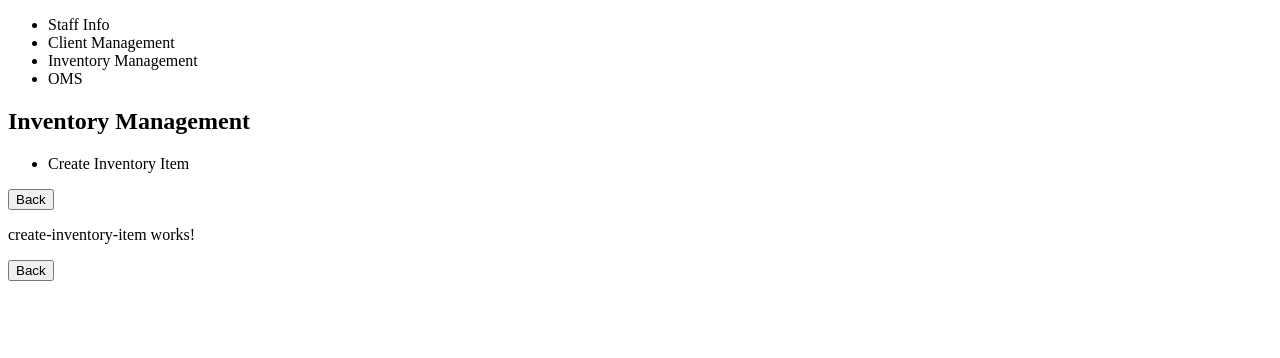
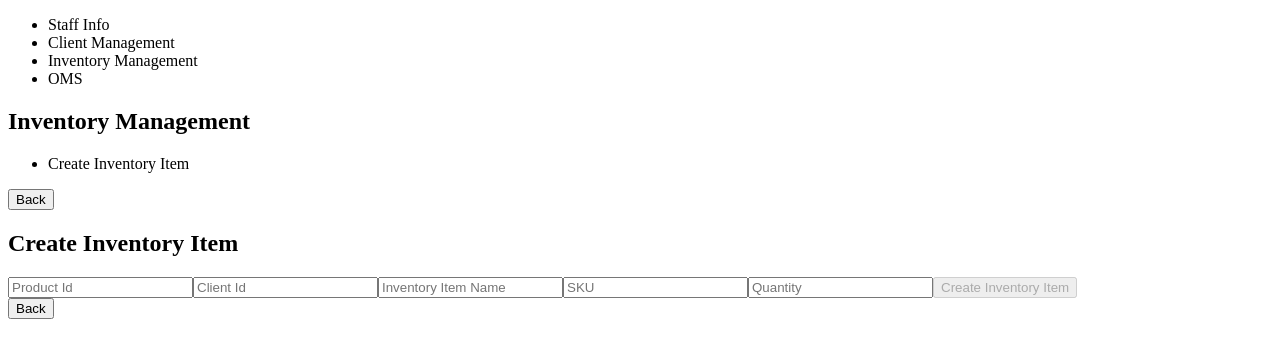
Before and after one commit to philipzhang86/mini-warehouse, an Angular app: page /staff-dashboard/inventory-dashboard/create-inventory-item in a window 1280 px wide. Shown: the top 358 px of the page. Built offline with nearby package versions, Linux system fonts and the light colour scheme.

Commit message:
create-inventory-item 1.0 added

```diff
--- a/src/app/staff-dashboard/inventory-dashboard/create-inventory-item/create-inventory-item.component.html
+++ b/src/app/staff-dashboard/inventory-dashboard/create-inventory-item/create-inventory-item.component.html
@@ -1,4 +1,30 @@
-<p>create-inventory-item works!</p>
+<div class="create-inventory-item">
+  <h2>Create Inventory Item</h2>
+  <form (ngSubmit)="form.valid && createInventoryItem()" #form="ngForm">
+    <!-- Product Id -->
+    <input type="text" [(ngModel)]="inventory.productId" name="productId" placeholder="Product Id" required ngModel
+      #productId="ngModel">
+
+    <!-- Client Id -->
+    <input type="text" [(ngModel)]="inventory.clientId" name="clientId" placeholder="Client Id" required ngModel
+      #clientId="ngModel">
+
+    <!-- Inventory Item Name -->
+    <input type="text" [(ngModel)]="inventory.productName" name="name" placeholder="Inventory Item Name" required
+      ngModel #name="ngModel">
+
+    <!-- SKU -->
+    <input type="text" [(ngModel)]="inventory.sku" name="sku" placeholder="SKU" required ngModel #sku="ngModel">
+
+    <!-- Quantity -->
+    <input type="text" [(ngModel)]="inventory.quantity" name="quantity" placeholder="Quantity" required ngModel ngModel
+      #quantity="ngModel">
+
+    <!-- Submit Button -->
+    <button type="submit" [disabled]="!form.valid">Create Inventory Item</button>
+  </form>
+
+</div>
 
 <button (click)="goBack()">Back</button>
 <router-outlet></router-outlet>
--- a/src/app/staff-dashboard/inventory-dashboard/create-inventory-item/create-inventory-item.component.ts
+++ b/src/app/staff-dashboard/inventory-dashboard/create-inventory-item/create-inventory-item.component.ts
@@ -10,6 +10,13 @@ import { Router } from '@angular/router';
   styleUrls: ['./create-inventory-item.component.scss']
 })
 export class CreateInventoryItemComponent implements OnInit {
+  inventory = {
+    clientId: '',//!
+    productId: '',//1
+    productName: '',
+    sku: '',
+    quantity: ''//!
+  }
 
   constructor(
     private http: HttpClient,
@@ -20,6 +27,21 @@ export class CreateInventoryItemComponent implements OnInit {
   ngOnInit(): void {
   }
 
+  createInventoryItem(): void {
+    const token = this.authService.getToken();
+    this.http.post('http://localhost:9082/inventory-service/api/staffs/inventories/', this.inventory, {
+      headers: new HttpHeaders({
+        'Authorization': `Bearer ${token}`
+      })
+    }).subscribe(() => {
+      alert('Inventory item created successfully');
+      this.goBack();
+    }, error => {
+      console.error('Error creating inventory item', error);
+      alert('Failed to create inventory item' + error.message);
+    });
+  }
+
   goBack(): void {
     this.router.navigate(['/staff-dashboard/inventory-dashboard']);
   }
```
